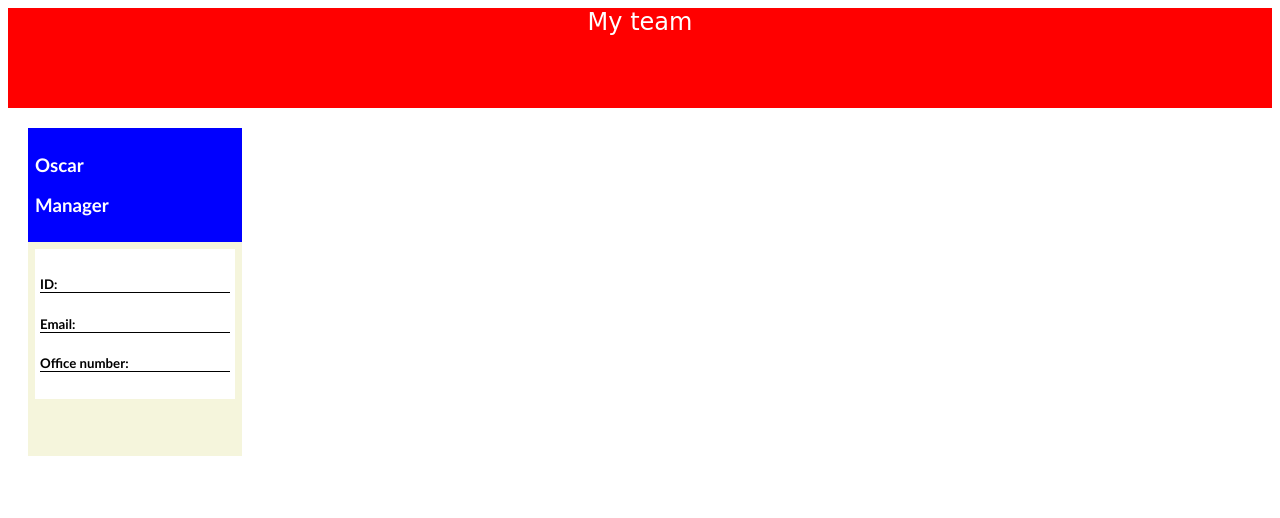
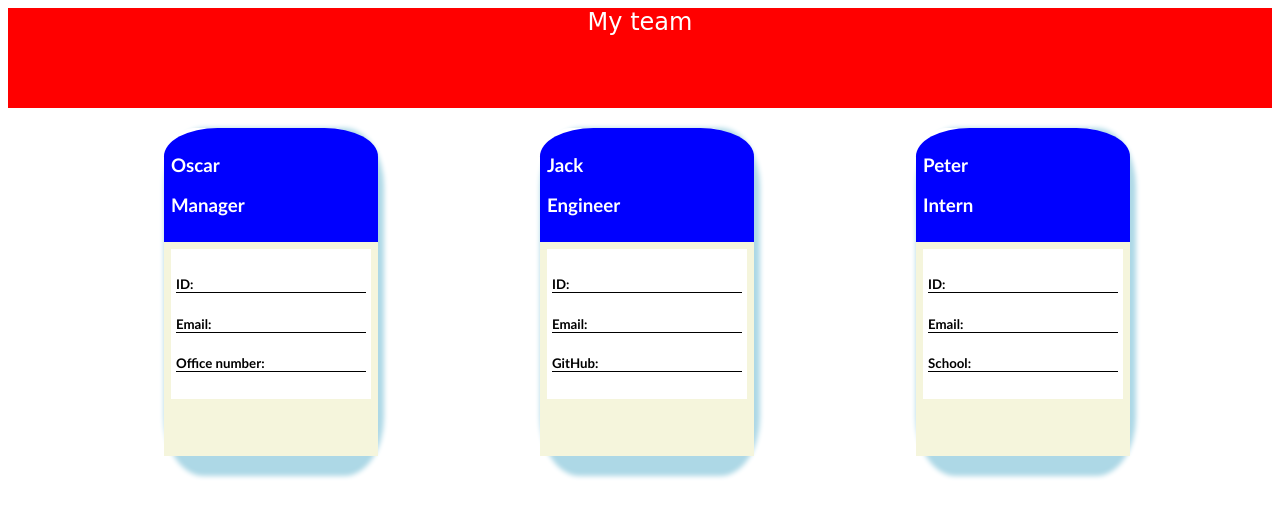
Before and after one commit to oscarcbryant/Team-Profile-Generator, a website: page dist/index.html in a window 1280 px wide. Drawn offline with Linux system fonts and the light colour scheme.

Commit message:
adding styling to cards

```diff
--- a/dist/index.html
+++ b/dist/index.html
@@ -12,7 +12,8 @@
     <header id ="heading-text">My team</header>
     </div>
     <main>
-        <div id="manager">
+        <div id="card-display">
+            <div id="card">
                 <div id="top">
                     <h3>Oscar</h3>
                     <h3>Manager</h3>
@@ -25,6 +26,33 @@
                     </div>
                 </div>
             </div>
+            <div id="card">
+                <div id="top">
+                    <h3>Jack</h3>
+                    <h3>Engineer</h3>
+                </div>
+                <div id="details">
+                    <div id = "table">
+                        <h5 id="id">ID: </h4>
+                        <h5 id="email">Email: </h4>
+                        <h5 id="git-hub">GitHub: </h4>
+                    </div>
+                </div>
+            </div>
+            <div id="card">
+                <div id="top">
+                    <h3>Peter</h3>
+                    <h3>Intern</h3>
+                </div>
+                <div id="details">
+                    <div id = "table">
+                        <h5 id="id">ID: </h4>
+                        <h5 id="email">Email: </h4>
+                        <h5 id="school">School: </h4>
+                    </div>
+                </div>
+            </div>
+        </div>
     </main>
 </body>
 </html>
--- a/dist/style.css
+++ b/dist/style.css
@@ -13,10 +13,16 @@
 
 }
 
-#manager {
+#card-display{
+    display: flex;
+    justify-content: space-evenly;
+}
+
+#card{
     width: 200px;
     margin: 20px;
-    border-radius: 5px;
+    box-shadow: 10px 10px 5px 10px lightblue;
+    border-radius: 15%;
 }
 
 #top {
@@ -25,6 +31,8 @@
     width: 200px;
     padding: 7px;
     font-family: 'Trebuchet MS', 'Lucida Sans Unicode', 'Lucida Grande', 'Lucida Sans', Arial, sans-serif;
+    border-top-left-radius: 25%;
+    border-top-right-radius: 25%;
 
 }
 
```
Lines whose indentation alone changed are shown as unchanged.
